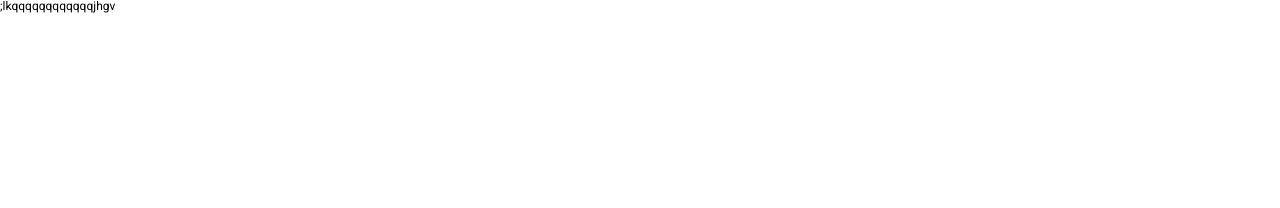
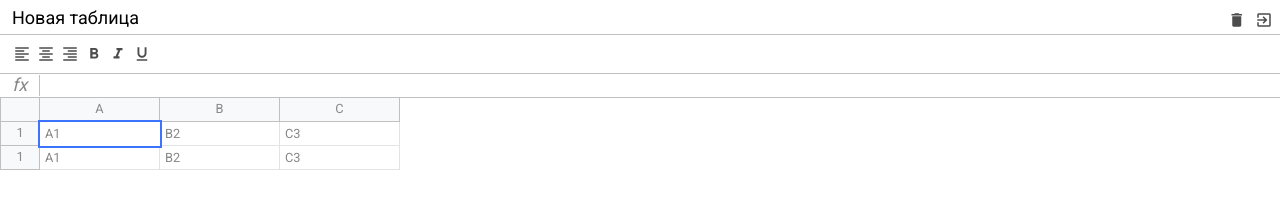
Before and after one commit to karagullov/excel, a website built with webpack: page src/index.html in a window 1280 px wide. Built offline with nearby package versions, Linux system fonts and the light colour scheme.

Commit message:
Added basic Excel page

```diff
--- a/package.json
+++ b/package.json
@@ -6,8 +6,8 @@
   "scripts": {
     "dev": "cross-env NODE_ENV=development webpack --mode development",
     "build": "cross-env NODE_ENV=production webpack --mode production",
-    "watch": "cross-env NODE_ENV=development webpack --mode development --watch",
-    "start": "cross-env NODE_ENV=development webpack serve"
+    "start": "cross-env NODE_ENV=development webpack serve",
+    "eslint-fix": "eslint --fix src"
   },
   "keywords": [
     "js",
--- /dev/null
+++ b/src/components/excel/Excel.js
@@ -0,0 +1,23 @@
+import { $ } from "../../core/dom";
+
+export class Excel {
+  constructor(selector, options) {
+    this.$el = document.querySelector(selector);
+    this.components = options.components || [];
+  }
+
+  getRoot() {
+    const $root = $.create("div", "excel");
+    this.components.forEach((Component) => {
+      const $el = $.create("div", Component.className);
+      const component = new Component($el);
+      $el.innerHTML = component.toHTML();
+      $root.append($el);
+    });
+    return $root;
+  }
+
+  render() {
+    this.$el.append(this.getRoot());
+  }
+}
--- /dev/null
+++ b/src/components/formula/Formula.js
@@ -0,0 +1,11 @@
+import { ExcelComponent } from "../../core/ExcelComponent";
+
+export class Formula extends ExcelComponent {
+  static className = "excel__formula";
+  toHTML() {
+    return `
+    <div class="info">fx</div>
+    <div class="input" contenteditable spellcheck="false"></div>
+    `;
+  }
+}
--- /dev/null
+++ b/src/components/header/Header.js
@@ -0,0 +1,19 @@
+import { ExcelComponent } from "../../core/ExcelComponent";
+
+export class Header extends ExcelComponent {
+  static className = "excel__header";
+  toHTML() {
+    return `
+    <input type="text" class="input" value="Новая таблица" />
+
+    <div>
+      <div class="button">
+        <span class="material-icons"> delete </span>
+      </div>
+      <div class="button">
+        <span class="material-icons"> exit_to_app </span>
+      </div>
+    </div>
+    `;
+  }
+}
--- /dev/null
+++ b/src/components/table/Table.js
@@ -0,0 +1,37 @@
+import { ExcelComponent } from "../../core/ExcelComponent";
+
+export class Table extends ExcelComponent {
+  static className = "excel__table";
+  toHTML() {
+    return `
+    <div class="row">
+    <div class="row-info"></div>
+
+    <div class="row-data">
+      <div class="column">A</div>
+      <div class="column">B</div>
+      <div class="column">C</div>
+    </div>
+  </div>
+
+  <div class="row">
+    <div class="row-info">1</div>
+
+    <div class="row-data">
+      <div class="cell selected" contenteditable="">A1</div>
+      <div class="cell" contenteditable="">B2</div>
+      <div class="cell" contenteditable="">C3</div>
+    </div>
+  </div>
+  <div class="row">
+    <div class="row-info">1</div>
+
+    <div class="row-data">
+      <div class="cell">A1</div>
+      <div class="cell">B2</div>
+      <div class="cell">C3</div>
+    </div>
+  </div>
+    `;
+  }
+}
--- /dev/null
+++ b/src/components/toolbar/Toolbar.js
@@ -0,0 +1,27 @@
+import { ExcelComponent } from "../../core/ExcelComponent";
+
+export class Toolbar extends ExcelComponent {
+  static className = "excel__toolbar";
+  toHTML() {
+    return `
+    <div class="button">
+    <span class="material-icons"> format_align_left </span>
+  </div>
+  <div class="button">
+    <span class="material-icons"> format_align_center </span>
+  </div>
+  <div class="button">
+    <span class="material-icons"> format_align_right </span>
+  </div>
+  <div class="button">
+    <span class="material-icons"> format_bold </span>
+  </div>
+  <div class="button">
+    <span class="material-icons"> format_italic </span>
+  </div>
+  <div class="button">
+    <span class="material-icons"> format_underlined </span>
+  </div>
+    `;
+  }
+}
--- /dev/null
+++ b/src/core/DomListener.js
@@ -0,0 +1,8 @@
+export class DomListener {
+  constructor($root) {
+    if (!$root) {
+      throw new Error("No $root provided for DomListener!");
+    }
+    this.$root = $root;
+  }
+}
--- /dev/null
+++ b/src/core/ExcelComponent.js
@@ -0,0 +1,7 @@
+import { DomListener } from "./DomListener";
+
+export class ExcelComponent extends DomListener {
+  toHTML() {
+    return "";
+  }
+}
--- /dev/null
+++ b/src/core/dom.js
@@ -0,0 +1,15 @@
+class Dom {
+  constructor() {}
+}
+
+export function $() {
+  return new Dom();
+}
+
+$.create = (tagName, classes = "") => {
+  const el = document.createElement(tagName);
+  if (classes) {
+    el.classList.add(classes);
+  }
+  return el;
+};
--- a/src/index.html
+++ b/src/index.html
@@ -11,6 +11,6 @@
     />
   </head>
   <body>
-    <div id="app">;lkqqqqqqqqqqqqjhgv</div>
+    <div id="app"></div>
   </body>
 </html>
--- a/src/index.js
+++ b/src/index.js
@@ -1 +1,12 @@
+import { Excel } from "./components/excel/Excel";
+import { Formula } from "./components/formula/Formula";
+import { Header } from "./components/header/Header";
+import { Table } from "./components/table/Table";
+import { Toolbar } from "./components/toolbar/Toolbar";
 import "./scss/index.scss";
+
+const excel = new Excel("#app", {
+  components: [Header, Toolbar, Formula, Table],
+});
+
+excel.render();
--- a/webpack.config.js
+++ b/webpack.config.js
@@ -57,7 +57,7 @@ module.exports = (env, argv) => {
   return {
     context: path.resolve(__dirname, "src"),
     mode: "development",
-    entry: {main: ["@babel/polyfill", "./index.js"]},
+    entry: { main: ["@babel/polyfill", "./index.js"] },
     output: {
       path: path.resolve(__dirname, "dist"),
       filename: filename("js"),
```
Also changed, not shown: .eslintrc.js.
